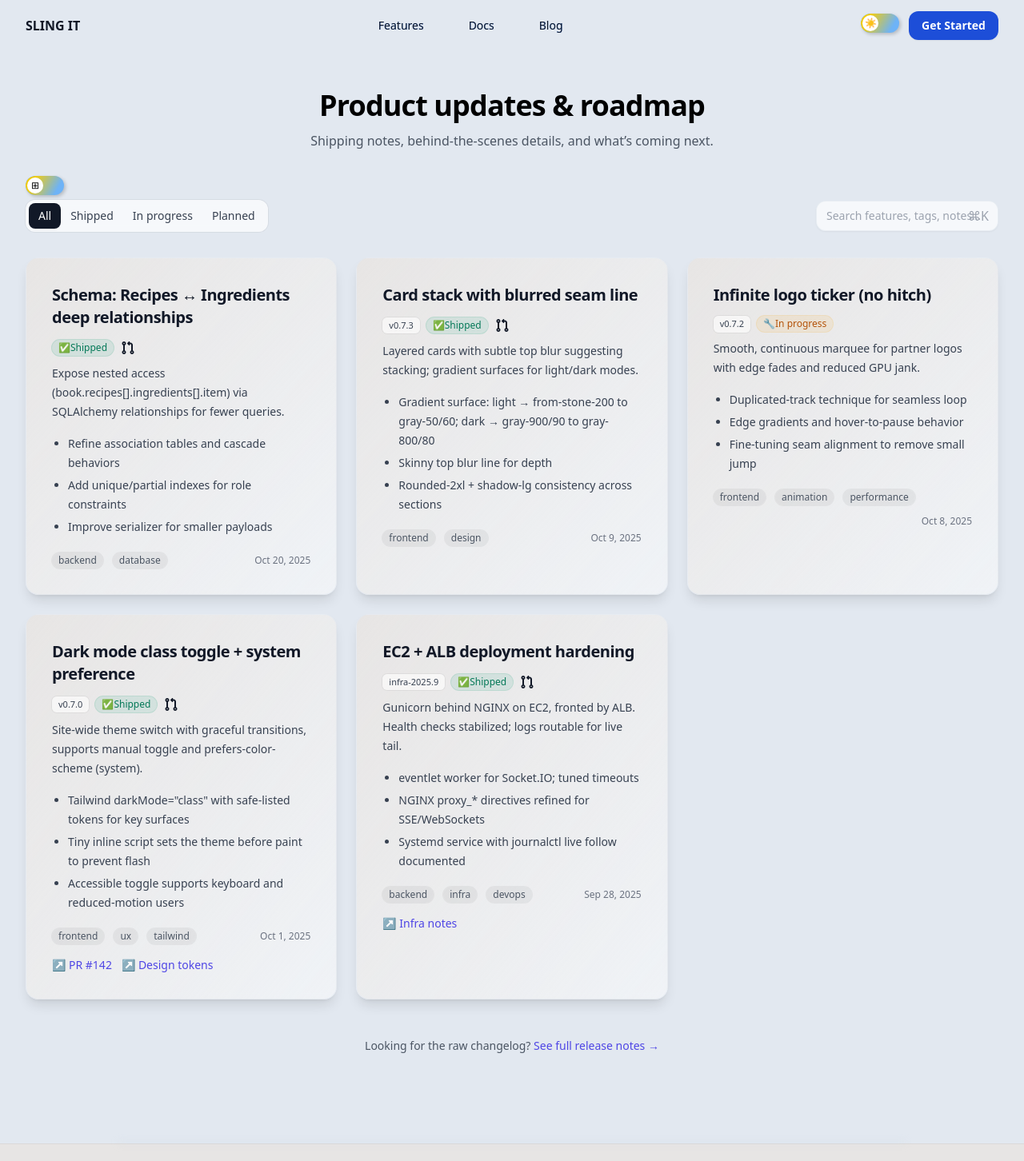
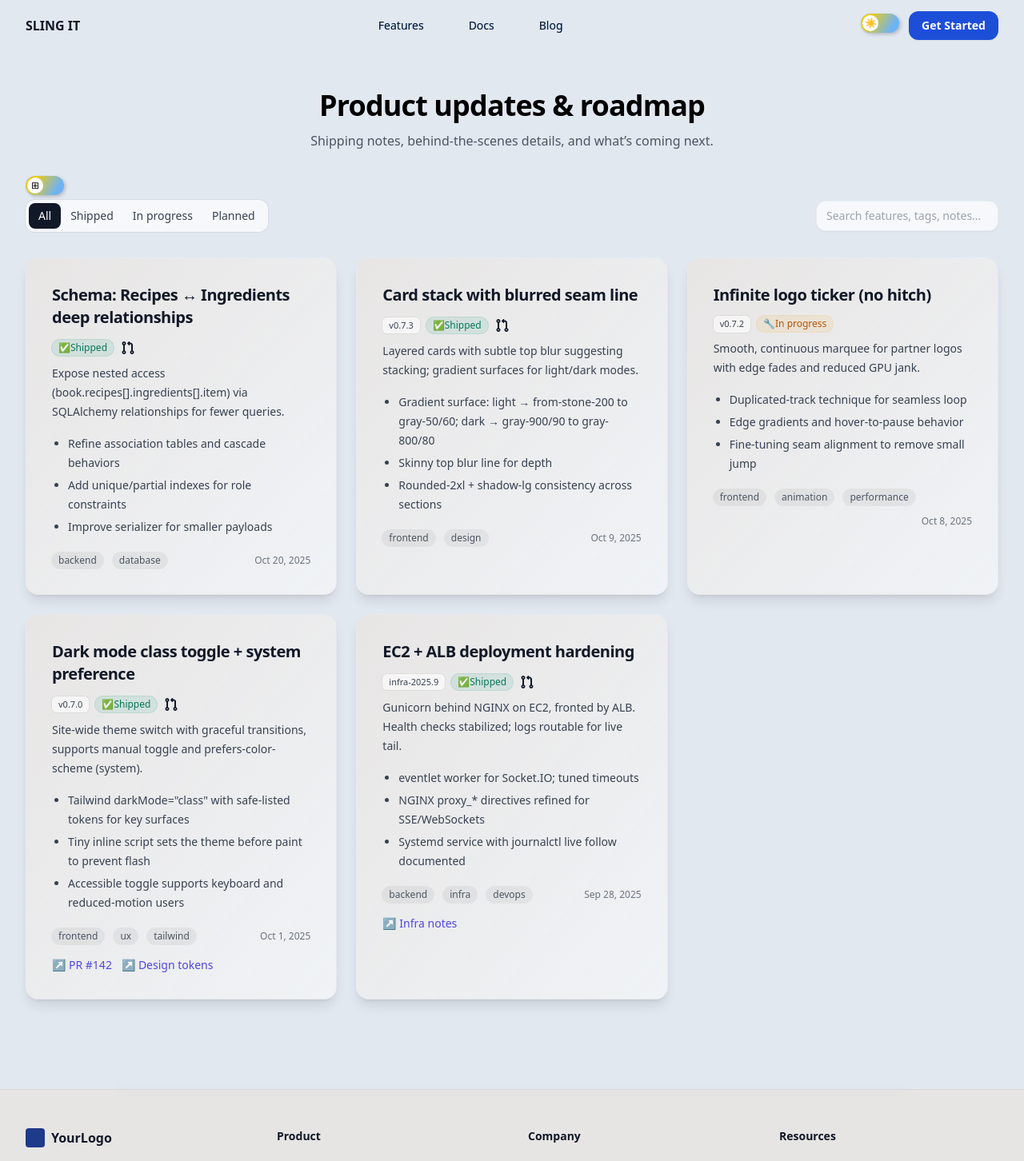
Before and after one commit to JoHeyJo/sling-it-product-site, a React (Vite) app: page /blog in a window 1280 px wide. Shown: the top 1452 px of the page at 80% size. Built offline with nearby package versions, Linux system fonts and the light colour scheme.

Commit message:
FIXED: Flash when switching between grid and list view BlogList and BlogCard reduced to one component Blog that conditionally renders ListCard or BlogCard

```diff
--- a/package.json
+++ b/package.json
@@ -25,6 +25,7 @@
     "@vitejs/plugin-react": "^5.0.3",
     "autoprefixer": "^10.4.21",
     "babel-plugin-react-compiler": "^19.1.0-rc.3",
+    "baseline-browser-mapping": "^2.10.42",
     "eslint": "^9.36.0",
     "eslint-plugin-react-hooks": "^5.2.0",
     "eslint-plugin-react-refresh": "^0.4.20",
--- a/src/App.tsx
+++ b/src/App.tsx
@@ -2,7 +2,7 @@ import NavBar from "./components/NavBar";
 import Footer from "./components/Footer";
 import { Routes, Route } from "react-router-dom";
 import Home from "./components/Home";
-import Blog from "./components/Blog";
+import Blog from "./pages/Blog";
 
 function App() {
   return (
--- a/src/components/Blog.tsx
+++ /dev/null
@@ -1,19 +0,0 @@
-import { useState } from "react";
-import BlogGrid from "../pages/BlogGrid";
-import BlogList from "../pages/BlogList";
-
-function Blog(){
-  const [isGrid, setIsGrid] = useState(true);
-
-  function toggleView(){
-    setIsGrid(!isGrid)
-  }
-
-  return isGrid ? (
-    <BlogGrid toggleView={toggleView} isGrid={isGrid} />
-  ) : (
-    <BlogList toggleView={toggleView} isGrid={isGrid} />
-  );
-}
-
-export default Blog
--- a/src/pages/BlogGrid.tsx
+++ b/src/pages/Blog.tsx
@@ -2,11 +2,17 @@ import { useMemo, useState,useEffect } from "react";
 import BlogCard from "../components/BlogCard";
 import type { FeatureStatus } from "../types";
 import ViewSwitch from "../components/ViewSwitch";
+import ListCard from "../components/ListCard";
 
-export default function BlogGrid(props) {
+export default function Blog() {
   const [query, setQuery] = useState("");
   const [tab, setTab] = useState<FeatureStatus | "all">("all");
   const [FEATURES , setFeatures] = useState([]);
+  const [isGrid, setIsGrid] = useState(true);
+
+    function handleToggleView() {
+      setIsGrid(!isGrid);
+    }
 
   useEffect(() => {
     fetch("/features.json")
@@ -39,7 +45,7 @@ export default function BlogGrid(props) {
           Shipping notes, behind-the-scenes details, and what’s coming next.
         </p>
       </header>
-      <ViewSwitch toggleView={props.toggleView} isGrid={props.isGrid} />
+      <ViewSwitch toggleView={handleToggleView} isGrid={isGrid} />
       {/* Controls */}
       <div className="mb-8 flex flex-wrap items-center gap-3">
         <div className="inline-flex rounded-xl bg-white/70 p-1 ring-1 ring-black/5 backdrop-blur-sm dark:bg-gray-900/70 dark:ring-white/10">
@@ -66,9 +72,9 @@ export default function BlogGrid(props) {
         </div>
 
         <div className="ml-auto flex-1 sm:flex-none">
-          <label className="sr-only" htmlFor="feature-search">
+          {/* <label className="sr-only" htmlFor="feature-search">
             Search features
-          </label>
+          </label> */}
           <div className="relative">
             <input
               id="feature-search"
@@ -77,30 +83,23 @@ export default function BlogGrid(props) {
               placeholder="Search features, tags, notes…"
               className="w-full rounded-xl border border-slate-200/70 bg-white/70 px-3 py-2 text-sm shadow-sm outline-none ring-1 ring-transparent placeholder:text-gray-400 focus:border-slate-300 focus:ring-indigo-500/20 dark:border-white/10 dark:bg-gray-900/70 dark:text-gray-100 dark:placeholder:text-gray-500"
             />
-            <div className="pointer-events-none absolute inset-y-0 right-3 flex items-center text-gray-400">
-              ⌘K
-            </div>
           </div>
         </div>
       </div>
 
       {/* Grid */}
-      <section className="grid grid-cols-1 gap-6 sm:grid-cols-2 lg:grid-cols-3">
-        {items.map((f) => (
-          <BlogCard key={f.id} f={f} />
-        ))}
+      <section
+        className={`${isGrid ? "grid grid-cols-1 gap-6 sm:grid-cols-2 lg:grid-cols-3" : "flex flex-col gap-6"} {
+        }`}
+      >
+        {items.map((f) =>
+          isGrid ? (
+            <BlogCard key={f.id} f={f} />
+          ) : (
+            <ListCard key={f.id} f={f} />
+          ),
+        )}
       </section>
-
-      {/* Footer callout */}
-      <div className="mx-auto mt-12 max-w-3xl text-center text-sm text-gray-600 dark:text-gray-300">
-        Looking for the raw changelog?{" "}
-        <a
-          className="font-medium text-indigo-600 hover:underline dark:text-indigo-300"
-          href="#"
-        >
-          See full release notes →
-        </a>
-      </div>
     </main>
   );
 }
--- a/src/sections/ProblemSolution.tsx
+++ b/src/sections/ProblemSolution.tsx
@@ -5,7 +5,7 @@ export default function ProblemSolution() {
     <section
       id="problem"
       className={`relative backdrop-blur-sm
-            ${cardDimensions} ${bgGradient} ${cardBorder} ${darkBgGradient} ${darkCardBorder} bg-gradient-to-br`}
+            ${cardDimensions} ${bgGradient} ${cardBordxwer} ${darkBgGradient} ${darkCardBorder} bg-gradient-to-br`}
     >
       <div
         id="edge-blur-top"
```
Also changed, not shown: 1 other file (tests, documents, lock files or other folders).
